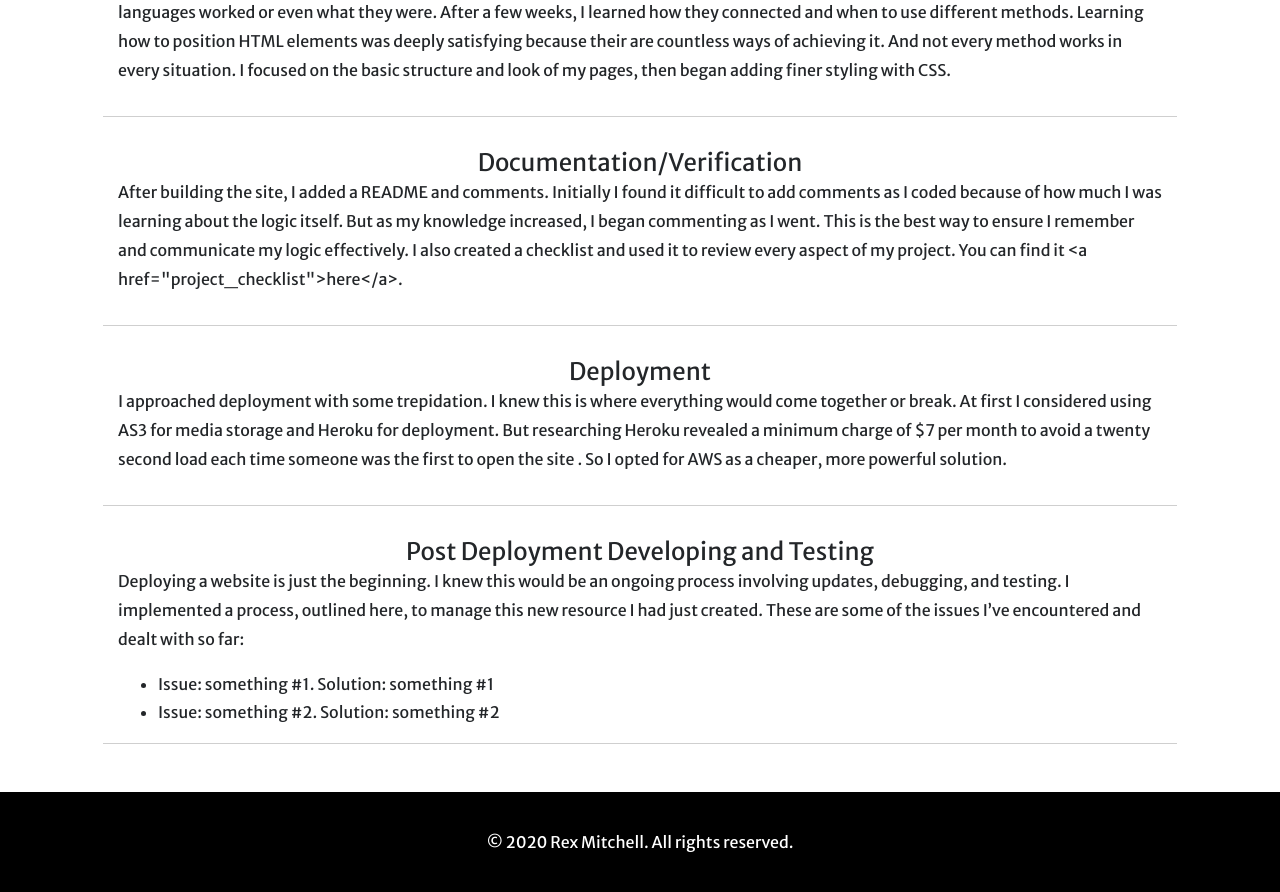
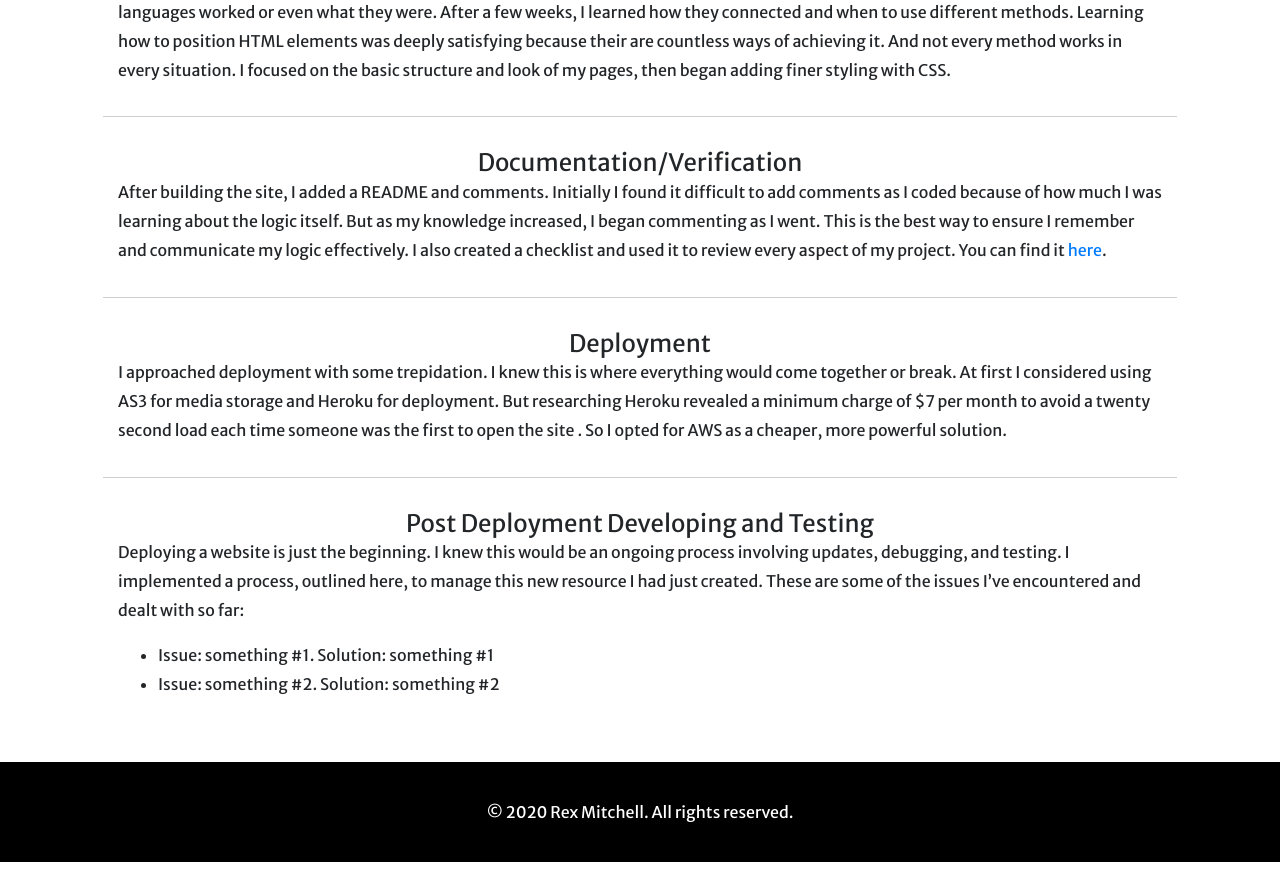
Before and after one commit to RHAM231/My-Django-Website, a Django app: page /portfolio-project/ in a window 1280 px wide. Shown: the part 1022-1914 px from the top of the page. After the commit the page ends 1884 px from the top, so only its background shows below. Run offline with Django 3.2, Linux system fonts and the light colour scheme; data comes from the database, SQL or seed files in the repository; both versions use the stored data as it was after the commit; some libraries are stand-ins or nearby versions.

Commit message:
Rewrote project descriptions
Added safe filter to show link in text body.
Edited text on the home page for projects, added links.

```diff
--- a/my_website/projects/static/projects/style.css
+++ b/my_website/projects/static/projects/style.css
@@ -152,6 +152,11 @@ a uniform hover color when pressed or clicked*/
   min-height: 600px;
 }
 
+/*Sets container height to equal image height*/
+.container-parallax {
+  height: 600px;
+}
+
 /*Sets the image for the 'My Django Website' project*/
 .pimg1 {
   background-image:url(laptop2.jpg);
@@ -216,14 +221,17 @@ a uniform hover color when pressed or clicked*/
 /*Styles the link text on top of each project image*/
 .project-link {
   text-decoration: none;
-  color: #000;
+  color: #000000;
+  font-size:24px;
+  letter-spacing:7px;
+  text-transform:uppercase;
 }
 
 /*Sets hover effects for the link text above*/
 .project-link:hover {
-  color: #cccccc;
+  color: #FFFFFF;
   text-decoration: none;
-  background: rgba(255, 255, 255, 0.25);
+  background: rgba(100, 100, 100, 0.75);
 }
 
 /**************************************************************************/
--- a/my_website/projects/templates/projects/base.html
+++ b/my_website/projects/templates/projects/base.html
@@ -26,7 +26,7 @@
   <link rel="stylesheet" href="{% static 'projects/style.css' %}" type="text/css">
 
   <!-- My Favicon -->
-  <link rel="icon" href="{% static 'projects/test4.png' %}">
+  <link rel="icon" href="{% static 'projects/my_logo.png' %}">
 
   <!-- Google Font -->
   <link href="https://fonts.googleapis.com/css2?family=Merriweather+Sans:wght@400;700&display=swap" rel="stylesheet">
--- a/my_website/projects/templates/projects/contact.html
+++ b/my_website/projects/templates/projects/contact.html
@@ -18,6 +18,10 @@
   <form action="/contact/" method="post">
     {% csrf_token %}
 
+<!--
+Generates the contact form fields from forms.py.
+If the field is a checkbox, it displays a label.
+-->
     {% for field in form %}
     <div class="form-row d-flex justify-content-center">
       <div class="col-sm-6 col-md-8 col-lg-6 py-2">
--- a/my_website/projects/templates/projects/portfolio_project.html
+++ b/my_website/projects/templates/projects/portfolio_project.html
@@ -13,8 +13,7 @@
   <div class="row py-2"></div>
 
   <div class="row">
-    <section class="col-sm-12 col-md-6 col-lg-4 py-2">
-      <section class="flex-center">
+    <section class="col-sm-12 col-md-6 col-lg-4 py-2 flex-center">
         <h4 class="text-center">Description</h4>
         <ul>
           <li><b>Goal:</b> needed a portfolio website to showcase my coding projects</li>
@@ -23,10 +22,8 @@
           <li><b>Budget:</b> $$$ per month</li>
           <li><b>Solution:</b> Patience, dedication, thoroughness, and the internet</li>
         </ul>
-      </section>
     </section>
-      <section class="col-sm-12 col-md-6 col-lg-4 py-2">
-        <section class="flex-center">
+      <section class="col-sm-12 col-md-6 col-lg-4 py-2 flex-center">
           <h4 class="text-center">{{ projectsummaries.1.header }}</h4>
           <ul>
             <li><b>Python:</b> overall project design</li>
@@ -41,7 +38,6 @@
             <li><b>Bootstrap:</b> front end design</li>
             <li><b>AWS:</b> deployment and hosting</li>
           </ul>
-        </section>
       </section>
       <section class="col-sm-12 col-md-12 col-lg-4 py-2 my-auto">
         <div class="row">
@@ -76,23 +72,20 @@
 
   <div class="project_description">
     <div class="row">
-      <section class="col-12 py-3">
-        <section class="flex-center h-100">
+      <section class="col-12 py-3 flex-center h-100">
           <h4 class="text-center my-auto">{{ projectsummaries.0.header }}</h4>
           <p class="my-auto">{{ projectsummaries.0.paragraph }}
-        </section>
       </section>
     </div>
+<!--	Generates the headers and paragraphs from the database  -->
     {% for item in projectdescriptions %}
       <div class="row py-2"></div>
       <div class="row border-custom"></div>
       <div class="row py-2"></div>
       <div class="row">
-        <section class="col-12 py-3">
-          <section class="flex-center h-100">
+        <section class="col-12 py-3 flex-center h-100">
             <h4 class="text-center my-auto">{{ item.header }}</h4>
-            <p class="my-auto">{{ item.paragraph }}
-          </section>
+            <p class="my-auto">{{ item.paragraph|safe }}
         </section>
       </div>
     {% endfor %}
@@ -106,7 +99,7 @@
   </ul>
   </div>
 
-  <div class="row border-custom py-4"></div>
+  <div class="row py-4"></div>
 </div>
 
 
```
Also changed, not shown: my_website/projects/templates/projects/home.html (+10 -7 lines), my_website/db.sqlite3.
